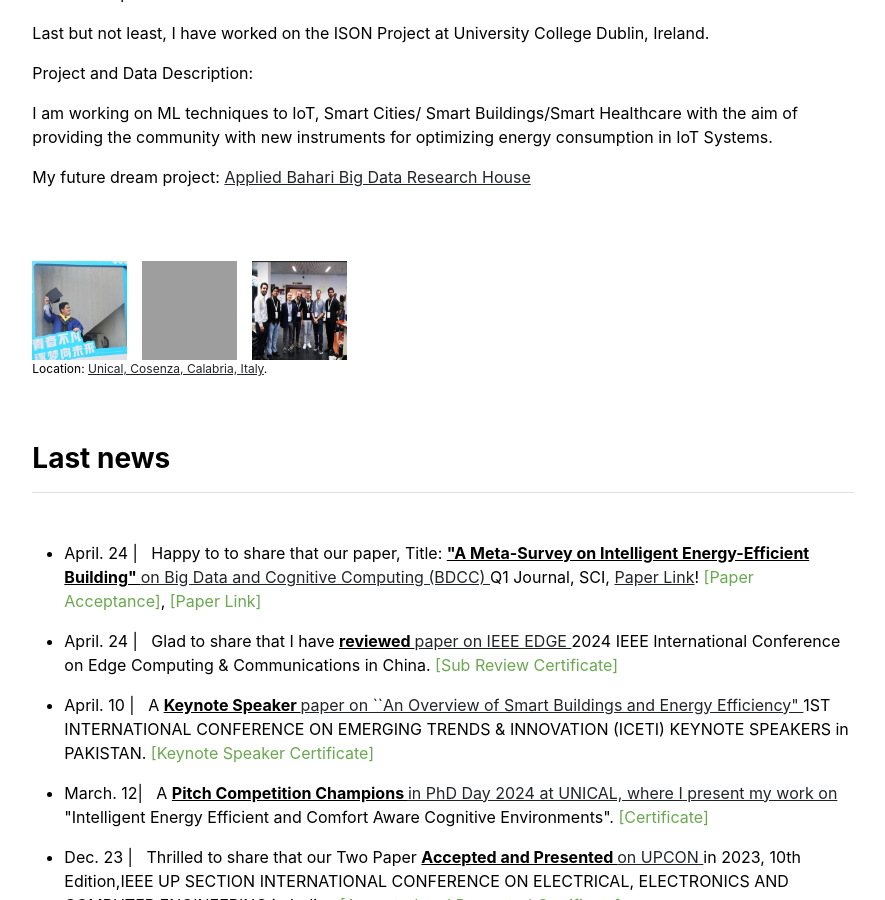
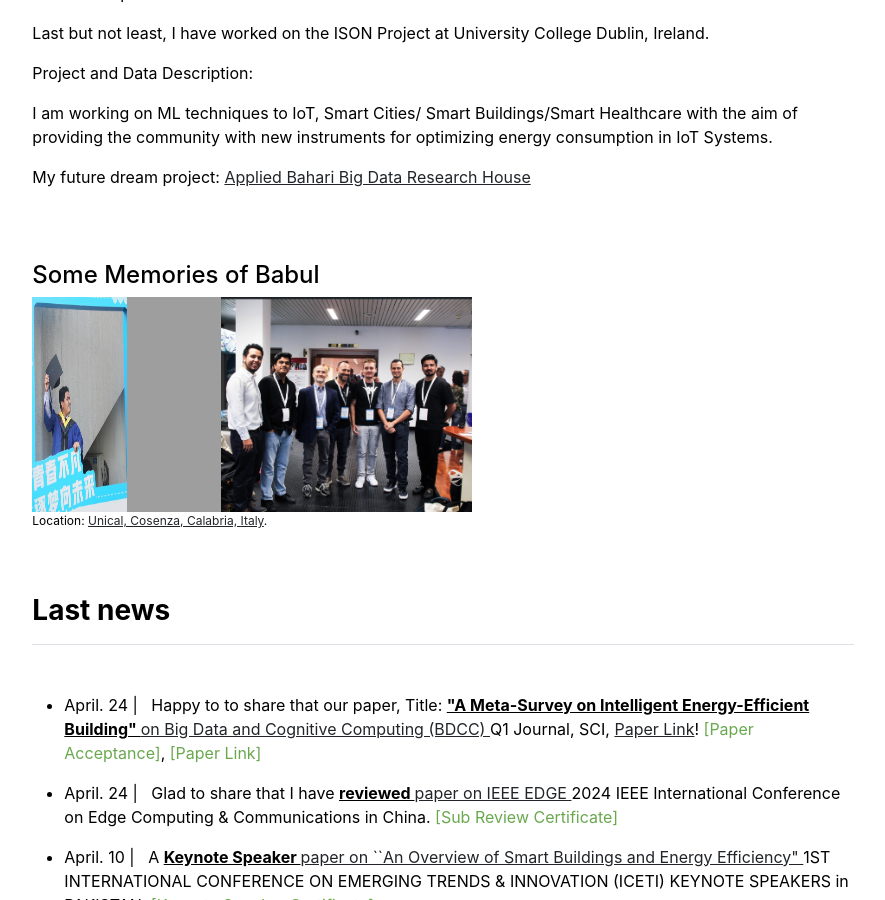
Before and after one commit to babulcseian/babulcseian.github.io, a Jekyll site: the page built from index.md, in a window 1280 px wide and 900 px high, scrolled down 770 px. Shown: the whole window, without its empty margins (197-1082 px from the left). Built offline with Jekyll 4.4.1, drawn with Linux system fonts in a browser that asks for light colours; a style sheet for code colours, icons or effects is not loaded.

Commit message:
Update home.html

```diff
--- a/_layouts/home.html
+++ b/_layouts/home.html
@@ -37,10 +37,11 @@ My future dream project: <a class="other" href='https://babulcseian.github.io/la
 
 <div class="col-md-5">
     <br>
+  <h4>Some Memories of Babul</h4>
     <div style="display: flex; justify-content: space-between;">
         <img src="{{ site.github.url }}/assets/img/Md Babul Con.jpg" alt="Home" width="30%" title="MSc Graduation">
         <img src="{{ site.github.url }}/assets/img/Md Babul Islam with Prof.jpg" alt="Home" width="30%">
-        <img src="{{ site.github.url }}/assets/img/Md Babul Islam Lab.jpg" alt="Home" width="30%">
+        <img src="{{ site.github.url }}/assets/img/Md Babul Islam Lab.jpg" alt="Home" width="80%">
     </div>
     <p style="font-size:12px">
         Location: <a class="other" href='https://goo.gl/maps/hsu2JB4HwjQN7TqC7'>Unical, Cosenza, Calabria, Italy</a>.
```
